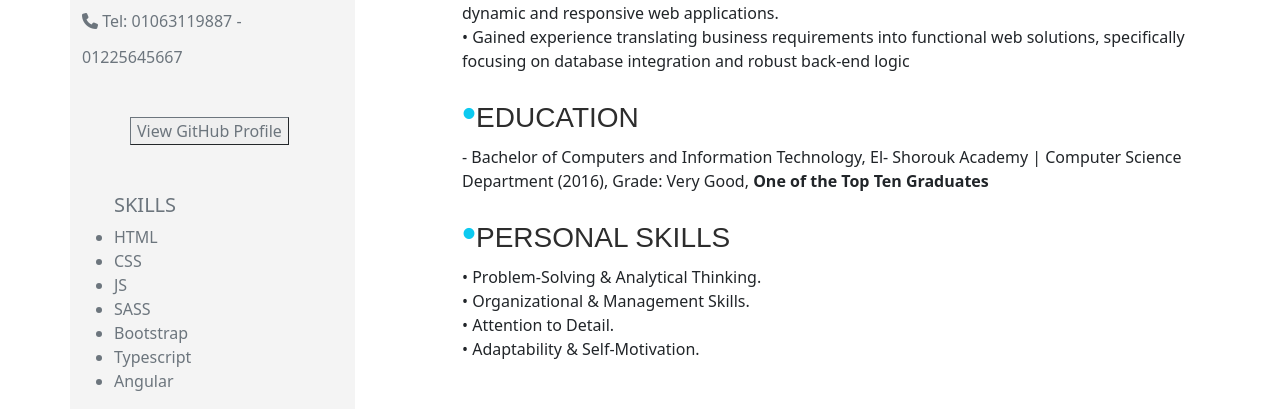
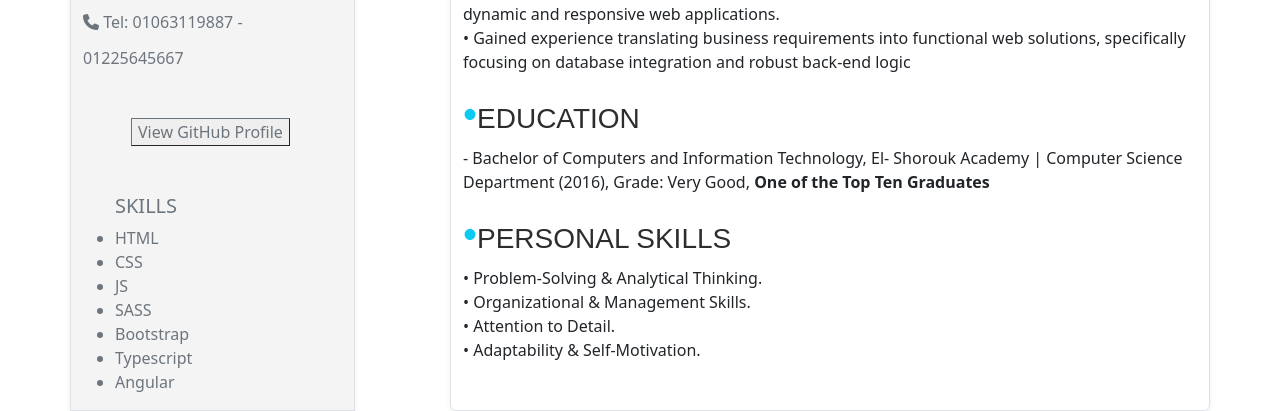
Before and after one commit to engr3ssam-arch/My-CV, a website: page index.html in a window 1280 px wide. Shown: the part 435-846 px from the top of the page. Drawn offline with nearby package versions, Linux system fonts and the light colour scheme.

Commit message:
Edit Container Style with bootstrap

```diff
--- a/index.html
+++ b/index.html
@@ -10,7 +10,7 @@
     </head>
 <body>
     <!--START HEADER-->
-    <header >
+    <header>
         <div class="container d-flex justify-content-between  border-bottom  border-secondary-subtle border-2">
          <div class="logo">
           <h3>Portofolio CV</h3>
@@ -30,7 +30,7 @@
     <main>
     <div class="container">
     <div class="row justify-content-between">
-    <div class="personal-info col-3">
+    <div class="personal-info col-3 border shadow-sm">
      <img src="./images/personal-photo.jpg" class=" rounded-circle img-fluid d-block mx-auto" alt="Rana Essam">
      <h3 class="fs-5">Rana Essam El-Maghraby</h3>
      <p>Frontend Developer</p>
@@ -56,7 +56,7 @@
         </ul>
      </div>
     </div>
-    <div class="profile-info col-8  ">
+    <div class="profile-info col-8 border rounded shadow-sm">
      <div class="profile" id="profile">
         <h3 class="text-uppercase"><span class="text-info fs-1">•</span>profile</h3>
         <p class="text-secondary">Highly motivated Computer Science professional with
```
